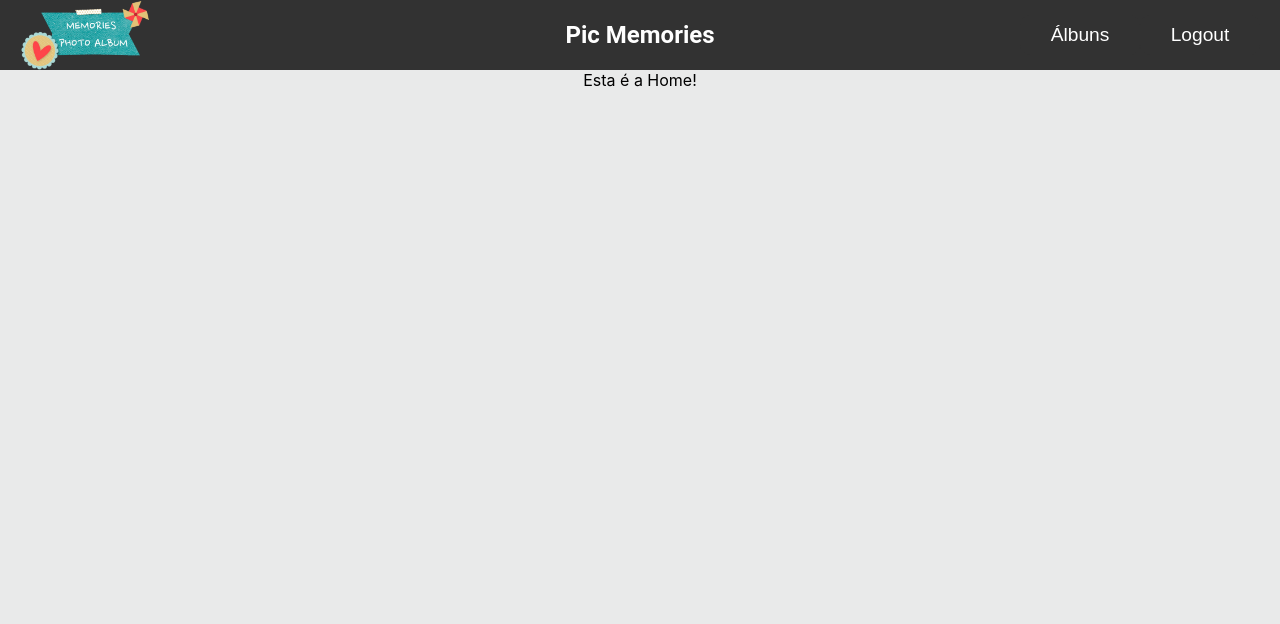
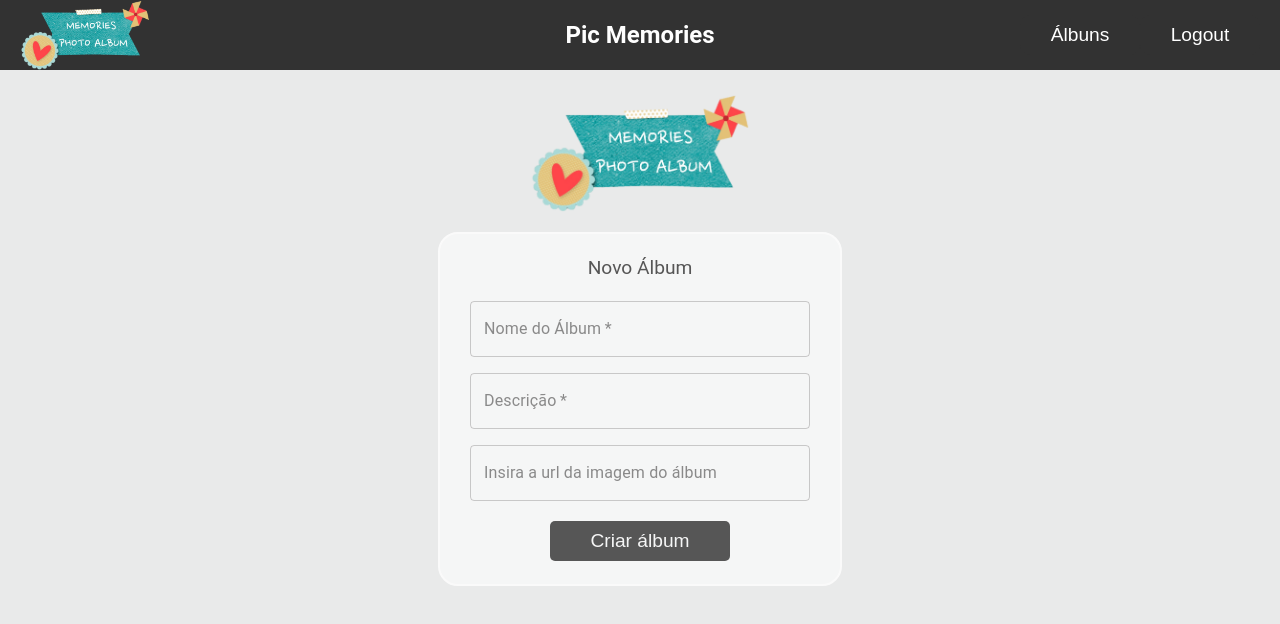
Before and after one commit to diegomiyabara/Projeto-Fullstack-Frontend, a React (Create React App) app: page /albuns/new in a window 1280 px wide. Shown: the top 624 px of the page. Built offline with nearby package versions, Linux system fonts and the light colour scheme; sample sign-in values are in the browser's storage.

Commit message:
Página de criar álbuns funcionando e batendo no endpoint corretamente

```diff
--- a/src/Components/AlbunsPage/index.js
+++ b/src/Components/AlbunsPage/index.js
@@ -1,13 +1,13 @@
 import Axios from 'axios';
 import React, {useEffect, useState} from 'react'
 import { useHistory } from 'react-router-dom'
-import {MainContainer, AlbumContainer, StyledPaper, ButtonContainer, Button} from './styles'
+import {MainContainer, AlbumContainer, StyledPaper, ButtonContainer, Button, LoadingContainer, Yellow, Red, Blue, Violet, NoAlbumContainer} from './styles'
 import Header from '../Header'
 import notFoundImage from '../../Images/not-found.png'
 
 const AlbunsPage = () => {
     const history = useHistory();
-    const [albuns, setAlbuns] = useState([])
+    const [albuns, setAlbuns] = useState()
     const token = window.localStorage.getItem('token')
     const baseUrl = "https://pic-memories.herokuapp.com/album"
 
@@ -24,26 +24,28 @@ const AlbunsPage = () => {
                 setAlbuns(response.data.Albuns)
             })
             .catch((err) => {
-                alert("Autorização expirada, realize um novo login!")
+                alert("Sessão expirada, realize um novo login!")
                 window.localStorage.clear()
                 history.push("/login")
             })
         }
     }, [history, token])
 
-    console.log(albuns)
+    const goToCreateAlbumPage = () => {
+        history.push("/albuns/new")
+    }
 
     return(
         <MainContainer>
             <Header/>
             <h2>Álbuns</h2>
-            <ButtonContainer><Button>Novo Álbum</Button></ButtonContainer>
+            <ButtonContainer><Button onClick={goToCreateAlbumPage}>Novo Álbum</Button></ButtonContainer>
             <AlbumContainer>
-                {albuns.map((album) => {
+                {!albuns ? <LoadingContainer><Yellow></Yellow><Red></Red><Blue></Blue><Violet></Violet></LoadingContainer> : albuns.length === 0 ? <NoAlbumContainer>Você não possui nenhum álbum!</NoAlbumContainer> : albuns.map((album) => {
                     return(
                         <StyledPaper elevation={3} key={album.id}>
                             <p>{album.name}</p>
-                            {album.albumImageUrl === "" ? <img src={notFoundImage} width="400px" alt="Not found"/> : <img src={album.albumImageUrl} alt="Album"/>}
+                            {album.albumImageUrl === "" ? <img src={notFoundImage} width="400px" alt="Not found"/> : <img src={album.albumImageUrl} alt="Album" width="400px"/>}
                             <p>{album.description}</p>
                         </StyledPaper>
                     )
--- a/src/Components/AlbunsPage/styles.js
+++ b/src/Components/AlbunsPage/styles.js
@@ -44,3 +44,74 @@ export const Button = styled.button`
         opacity: 90%;
     }
 `
+
+export const LoadingContainer = styled.div`
+    margin: 0;
+	display: flex;
+	justify-content: center;
+	align-items: center;
+	height: 50vh;
+
+    @keyframes bounce {
+	0%, 50%, 100% {
+		transform: scale(1);
+		filter: blur(0px);
+	}
+	25% {
+		transform: scale(0.6);
+		filter: blur(3px);
+	}
+	75% {
+		filter: blur(3px);
+		transform: scale(1.4);
+	}
+}
+`
+
+export const Yellow = styled.div`
+    width: 3vw;
+	height: 3vw;
+	border-radius: 100%;
+	margin: 2vw;
+	background-image: linear-gradient(145deg, rgba(255,255,255,0.5) 0%, rgba(0,0,0,0) 100%);
+    animation: bounce 1.5s 0.5s linear infinite;
+    background-color: #feb60a;
+`
+
+export const Red = styled.div`
+    width: 3vw;
+	height: 3vw;
+	border-radius: 100%;
+	margin: 2vw;
+	background-image: linear-gradient(145deg, rgba(255,255,255,0.5) 0%, rgba(0,0,0,0) 100%);
+    animation: bounce 1.5s 0.5s linear infinite;
+    background-color: #ff0062;
+    animation-delay: 0.1s;
+`
+
+export const Blue = styled.div`
+    width: 3vw;
+	height: 3vw;
+	border-radius: 100%;
+	margin: 2vw;
+	background-image: linear-gradient(145deg, rgba(255,255,255,0.5) 0%, rgba(0,0,0,0) 100%);
+    animation: bounce 1.5s 0.5s linear infinite;
+    background-color: #00dbf9;
+    animation-delay: 0.2s;
+`
+
+export const Violet = styled.div`
+    width: 3vw;
+	height: 3vw;
+	border-radius: 100%;
+	margin: 2vw;
+	background-image: linear-gradient(145deg, rgba(255,255,255,0.5) 0%, rgba(0,0,0,0) 100%);
+    animation: bounce 1.5s 0.5s linear infinite;
+    background-color: #da00f7;
+    animation-delay: 0.3s;
+`
+
+export const NoAlbumContainer = styled.div`
+    padding-top: 30px;
+    font-family: 'Roboto';
+`
--- /dev/null
+++ b/src/Components/CreateAlbumPage/index.js
@@ -0,0 +1,97 @@
+import React, {useEffect} from 'react'
+import { useHistory } from "react-router-dom";
+import axios from 'axios'
+import {MainContainer, SignUpContainer, Img, SignUpBox, ContainerInputs, Title, Button} from './styles'
+import Header from '../Header'
+import {TextField} from '@material-ui/core'
+import useForm from '../../Hooks/useForm'
+import logo from '../../Images/logo.png'
+
+const CreateAlbumPage = () => {
+    const history = useHistory();
+    const baseUrl = "https://pic-memories.herokuapp.com/album"
+    const token = window.localStorage.getItem('token')
+    const {form, onChange} = useForm({name:"", description: "", albumImageUrl: ""})
+    const handleInputChange = event => {
+        const {name, value} = event.target
+        onChange(name, value)
+    }
+
+    useEffect(() => {
+        const token = window.localStorage.getItem("token")
+        if(!token){
+            history.push("/login")
+        }
+    },[history])
+
+    const handleSignUp = (event) => {
+        event.preventDefault()
+        const body = {
+            name: form.name,
+            description: form.description,
+            albumImageUrl: form.albumImageUrl,
+        }
+        axios.post(`${baseUrl}/`,body, {
+            headers: {
+                Authorization: token
+            }
+        })
+        .then(response => {
+            alert("Álbum cadastrado com sucesso!")
+            history.push("/albuns")
+        })
+        .catch(err => {
+            alert(err.message)
+        })
+    }
+    return(
+        <MainContainer>
+            <Header/>
+            <SignUpContainer>
+                <Img src={logo} width="220px"/>
+                <SignUpBox>
+                    <Title>Novo Álbum</Title>
+                    <form onSubmit={handleSignUp}>
+                        <ContainerInputs>
+                            <TextField
+                                label="Nome do Álbum"
+                                variant="outlined"
+                                type="text"
+                                name="name"
+                                placeholder="Digite o nome do novo álbum"
+                                inputProps={{pattern: "^.{3,}", title:"O nome do álbum precisa ter no mínimo 3 caracteres"}}
+                                value={form.name}
+                                required
+                                onChange={handleInputChange}
+                            />
+                            <TextField
+                                label="Descrição"
+                                variant="outlined"
+                                type="text"
+                                name="description"
+                                placeholder="Digite a descrição do álbum."
+                                inputProps={{pattern: "^.{5,}", title:"A descrição precisa ter no mínimo 5 caracteres"}}
+                                value={form.description}
+                                required
+                                onChange={handleInputChange}
+                            />
+                            <TextField
+                                label="Insira a url da imagem do álbum"
+                                variant="outlined"
+                                type="text"
+                                name="albumImageUrl"
+                                placeholder="Digite seu nome de usuário"
+                                value={form.albumImageUrl}
+                                onChange={handleInputChange}
+                            />
+                        </ContainerInputs>
+                        <br></br>
+                        <Button>Criar álbum</Button>
+                    </form>
+                </SignUpBox>
+            </SignUpContainer>
+        </MainContainer>
+    )
+}
+
+export default CreateAlbumPage
--- /dev/null
+++ b/src/Components/CreateAlbumPage/styles.js
@@ -0,0 +1,61 @@
+import styled from 'styled-components';
+
+export const MainContainer = styled.div`
+    background-color: #E9EAEA;
+    height: 100vh;
+`
+
+export const SignUpContainer = styled.div`
+    display: flex;
+    height: 70vh;
+    flex-direction: column;
+    justify-content: center;
+`
+
+export const Img = styled.img`
+    margin: 0 auto;
+`
+
+export const SignUpBox = styled.div`
+    width: 400px;
+    height: 350px;
+    margin: 20px auto;
+    display: flex;
+    flex-direction: column;
+    justify-content: space-evenly;
+    border: 2px solid white;
+    border-radius: 20px;
+    background-color: #F9F9F9;
+    opacity: 80%;
+`
+
+export const ContainerInputs = styled.div`
+    height: 200px;
+    padding: 0 30px;
+    display: flex;
+    flex-direction: column;
+    justify-content: space-between;
+`
+
+export const Title = styled.p`
+    margin:0;
+    padding: 0;
+    color: #323232;
+    font-family: 'Roboto';
+    font-size: 1.2rem;
+`
+
+export const Button = styled.button`
+    height: 40px;
+    width: 180px;
+    background-color: #323232;
+    color: #F9F9F9;
+    border-radius: 5px;
+    border: none;
+    cursor: pointer;
+    font-size: 1.2em;
+    :hover {
+        color: #F9F9F9;
+        opacity: 90%;
+    }
+`
--- a/src/Components/Router.js
+++ b/src/Components/Router.js
@@ -1,6 +1,7 @@
 import React from 'react';
 import { Switch, Route, BrowserRouter } from 'react-router-dom';
 import AlbunsPage from './AlbunsPage';
+import CreateAlbumPage from './CreateAlbumPage';
 import Home from "./Home/index";
 import LoginPage from "./LoginPage/index";
 import SignupPage from "./SignUpPage/index"
@@ -18,6 +19,9 @@ function Router() {
                 <Route exact path = "/albuns">
                     <AlbunsPage/>
                 </Route>
+                <Route exact path = "/albuns/new">
+                    <CreateAlbumPage/>
+                </Route>
                 <Route path="/">
                     <Home/>
                 </Route>
```
